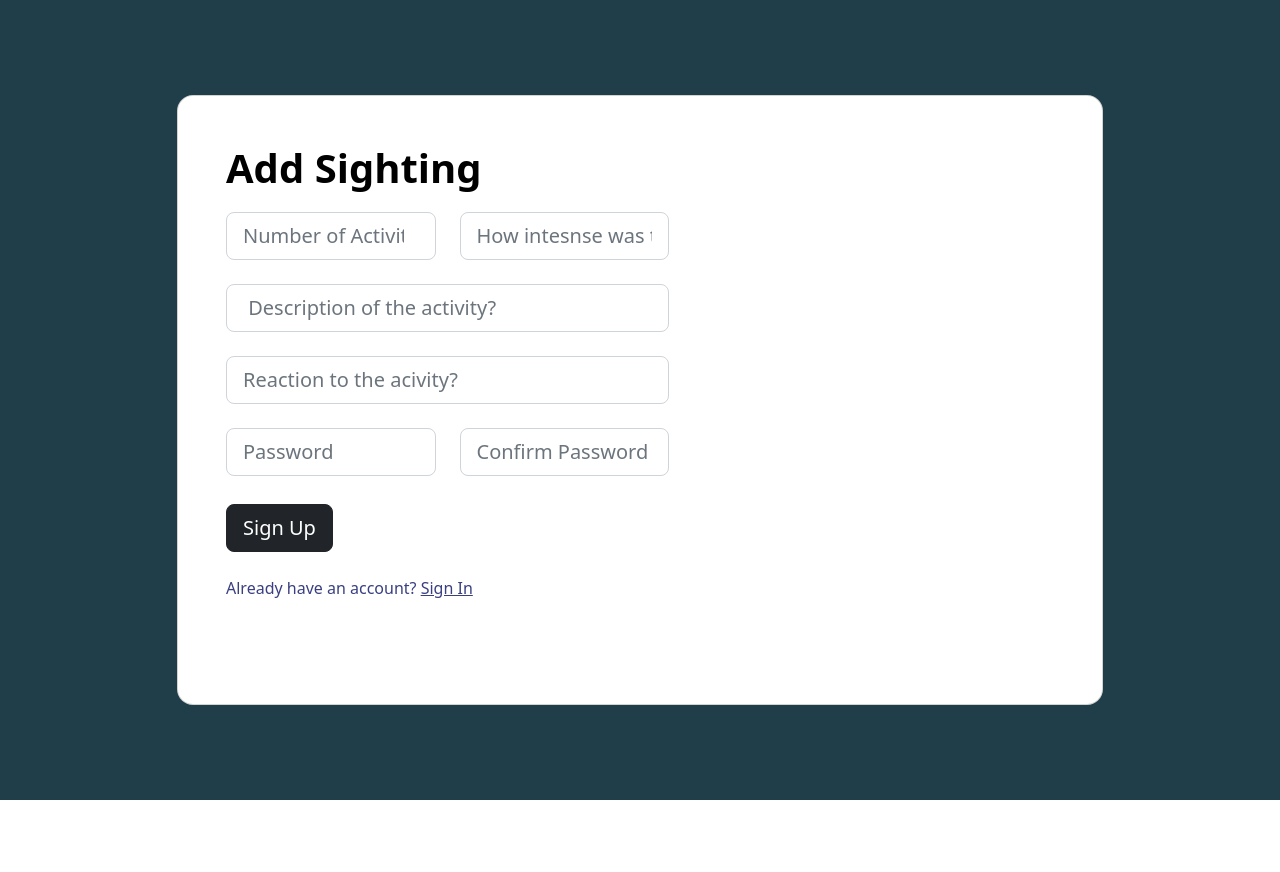
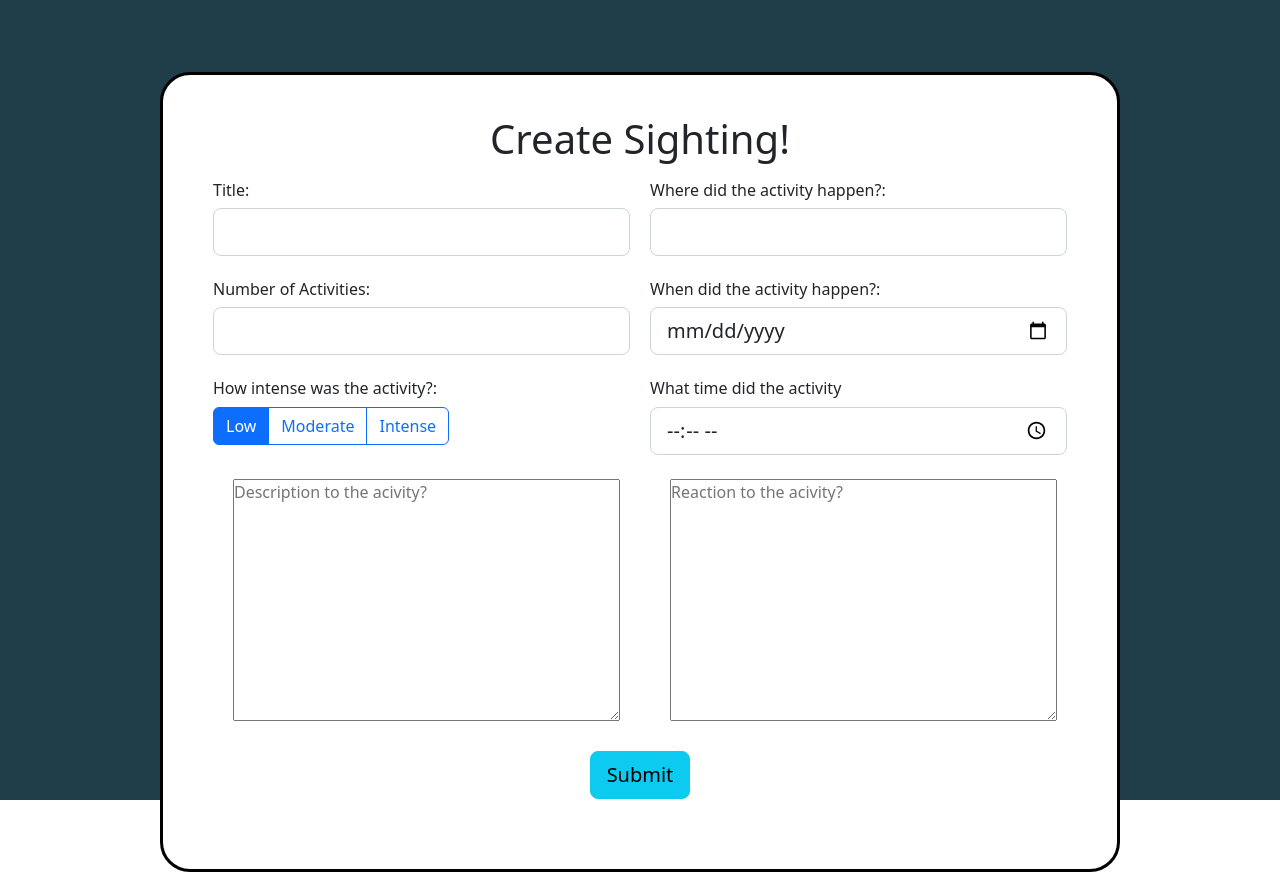
Before and after one commit to mavypoo/ufo_project, a Python web app: template flask_app/templates/sighting_create.html in a window 1280 px wide. Shown: the part 57-929 px from the top of the page. Before the commit the page ends 857 px from the top, so only its background shows below. Run offline with Jinja, Linux system fonts and the light colour scheme; the template is opened without the code that fills it, so the values that code supplies are empty.

Commit message:
fix title sql query, number of activites turned into int on validation section, users page, completed sightings form, completed the cards, display, jinja syntax on sightings, set properties on the card. Make post page itself.

```diff
--- a/flask_app/controllers/sightings.py
+++ b/flask_app/controllers/sightings.py
@@ -27,8 +27,9 @@ def create_sighting():
         "description": request.form["description"],
         "Intensity": request.form["Intensity"],
         "num_of_activities": request.form["num_of_activities"],
-        "reaction": data["reaction"],
-        "title": data["title"],
+        "reaction": request.form["reaction"],
+        "title": request.form["title"],
+        "user_id": session["user_id"]
     }
     #call the function that does the query, pass in data to edit th database
     #call the sighting class and the add_sighting function
--- a/flask_app/models/sighting.py
+++ b/flask_app/models/sighting.py
@@ -30,7 +30,7 @@ class Sighting:
     # Need to include data because we need to pull the data to be able to update the data
     @classmethod
     def update_sighting(cls, data):
-        query = "UPDATE sightings SET location = %(location)s, date = %(date)s, time = %(time)s, description = %(description)s, Intensity = %(Intensity)s, num_of_activities = %(num_of_activities)s, reaction = %(reaction)s, %(title)s WHERE id = %(id)s;"
+        query = "UPDATE sightings SET location = %(location)s, date = %(date)s, time = %(time)s, description = %(description)s, Intensity = %(Intensity)s, num_of_activities = %(num_of_activities)s, reaction = %(reaction)s, title = %(title)s WHERE id = %(id)s;"
         # the id of the sighting, since we're making changes to the sighting (we need to know what changes have been made to the sighting)
         return connectToMySQL(db).query_db(query, data)
 
@@ -83,7 +83,7 @@ class Sighting:
         if len(sighting["description"]) < 3:
             flash("Description must be at least 3 characters long")
             is_valid = False
-        if sighting["num_of_activities"] < 1:
+        if int(sighting ["num_of_activities"]) < 1:
             flash("number of activities must be atleast 1")
             is_valid = False
         if len(sighting["reaction"]) < 3:
--- a/flask_app/static/css/styles.css
+++ b/flask_app/static/css/styles.css
@@ -41,10 +41,54 @@
     flex-flow: row wrap; /* shrinks page and puts the card 1 row at a time */
 }
 
-.post{
+#post{
     margin:15px;
+    height: 300px;
 }
+
+.detail_overflow{
+    max-height:150px;
+    overflow: hidden;
+    display: -webkit-box;
+    -webkit-line-clamp: 6;
+    -webkit-box-orient: vertical;
+}
+
 
 .ufo{
     height: 10px;
 }
+
+.white_box{
+    background-color: white;
+    margin: 0px auto;
+    padding: 40px;
+    width: 75%;
+    border-style: solid;
+    border-color: black;
+    border-radius: 30px;
+}
+
+.form_container{
+    display: flex;
+    justify-content: space-evenly;
+}
+
+.header{
+    text-align: center;
+}
+
+.left_col, .right_col{
+    margin: 10px;
+    width: 75%;
+}
+
+.text-boxes{
+    display: flex;
+    justify-content: space-evenly;
+}
+
+.text-box{
+    margin: -10px 20px 0px 30px;
+    width: 100%;
+}
--- a/flask_app/templates/sighting_create.html
+++ b/flask_app/templates/sighting_create.html
@@ -33,17 +33,12 @@
         </div>
     </nav>
     <section class="vh-100" style="background-color: #203E4A;">
-        <div class="container py-5 h-100">
-            <div class="row d-flex justify-content-center align-items-center h-100">
-                <div class="col col-xl-10">
-                    <div class="card" style="border-radius: 1rem;">
-                        <div class="row g-0">
-                            <div class="col-md-6 col-lg-7 d-flex align-items-center">
-                                <div class="card-body p-4 p-lg-5 text-black">
+        <div>
+            <br><br><br>
+        </div>
+        <div class="white_box">
+                <h1 class="header">Create Sighting!</h1>
             <form action="/sighting/create" method="post">
-                                        <div class="d-flex align-items-center mb-3 pb-1">
-                                            <span class="h1 fw-bold mb-0">Add Sighting</span>
-                                        </div>
                 {% with messages = get_flashed_messages() %}
                     {% if messages %}
                         <div class="error" style="color: red;">
@@ -53,41 +48,51 @@
                         </div>
                     {% endif %}
                 {% endwith %}
-                                        <div class="row">
+                <div class="form_container">
+                    <div class="left_col">
+                        <h6>Title:</h6>
                         <div class="form-outline col mb-4">
-                                                <input type="number"  class="form-control form-control-lg" name="num_of_activities" placeholder="Number of Activities"/>
+                            <input type="text"  class="form-control form-control-lg" name="title"/>
                         </div>
+                        <h6>Number of Activities:</h6>
                         <div class="form-outline col mb-4">
-                                                <input type="text"  class="form-control form-control-lg" name="Intensity" placeholder="How intesnse was the activity?"/>
+                            <input type="number"  class="form-control form-control-lg" name="num_of_activities"/>
+                        </div>
+                        <h6>How intense was the activity?:</h6>
+                        <div class="btn-group" role="group" aria-label="Basic radio toggle button group">
+                            <input type="radio" class="btn-check" name="Intensity" id="btnradio1" value="low" autocomplete="off" checked>
+                            <label class="btn btn-outline-primary" for="btnradio1">Low</label>
+                            <input type="radio" class="btn-check" name="Intensity" id="btnradio2" value="moderate" autocomplete="off">
+                            <label class="btn btn-outline-primary" for="btnradio2">Moderate</label>
+                            <input type="radio" class="btn-check" name="Intensity" id="btnradio3" value="intense" autocomplete="off">
+                            <label class="btn btn-outline-primary" for="btnradio3">Intense</label>
                         </div>
                     </div>
-                                        <div class="form-outline mb-4">
-                                            <input type="text"  class="form-control form-control-lg" name="description" placeholder=" Description of the activity?"/>
+                    <div class="right_col">
+                        <h6>Where did the activity happen?:</h6>
+                        <div class="form-outline col mb-4">
+                        <input type="text"  class="form-control form-control-lg" name="location"/>
                         </div>
-                                        <div class="form-outline mb-4">
-                                            <input type="text"  class="form-control form-control-lg" name="reaction" placeholder="Reaction to the acivity?"/>
+                        <h6>When did the activity happen?:</h6>
+                        <div class="form-outline col mb-4">
+                            <input type="date"  class="form-control form-control-lg" name="date" placeholder="When did the activity happen?"/>
                         </div>
-                                        <div class="row">
+                        <h6>What time did the activity</h6>
                         <div class="form-outline col mb-4">
-                                                <input type="password"  class="form-control form-control-lg" name="password" placeholder="Password"/>
-                                            </div>
-                                            <div class="form-outline col mb-4">
-                                                <input type="password"  class="form-control form-control-lg" name="confirm_password" placeholder="Confirm Password"/>
-                                            </div>
-                                        </div>
-                                        <div class="pt-1 mb-4">
-                                            <button class="btn btn-dark btn-lg btn-block">Sign Up</button>
-                                        </div>
-                                        <p class="mb-5 pb-lg-2" style="color: #393f81;">Already have an account?
-                                            <a href="/" style="color: #393f81;">Sign In</a>
-                                        </p>
-                                    </form>
+                            <input type="time"  class="form-control form-control-lg" name="time" placeholder="When time did the activity happen?"/>
                         </div>
                     </div>
                 </div>
+                    <div class="text-boxes">
+                        <textarea class="text-box" name="description" cols="85" rows="10" placeholder="Description to the acivity?"></textarea>
+                        <textarea class="text-box" name="reaction" cols="85" rows="10" placeholder="Reaction to the acivity?"></textarea>
+                    </div>
+                        <div class="button_bar">
+                            <button class="btn btn-info btn-lg btn-block">Submit</button>
                         </div>
                     </div>
                 </div>
+            </form>
         </div>
     </section>
     <script src="https://cdn.jsdelivr.net/npm/bootstrap@5.2.1/dist/js/bootstrap.bundle.min.js" integrity="sha384-u1OknCvxWvY5kfmNBILK2hRnQC3Pr17a+RTT6rIHI7NnikvbZlHgTPOOmMi466C8" crossorigin="anonymous"></script>
```
Also changed, not shown: flask_app/templates/sightings.html (+13 -54 lines). Lines whose indentation alone changed are shown as unchanged.
